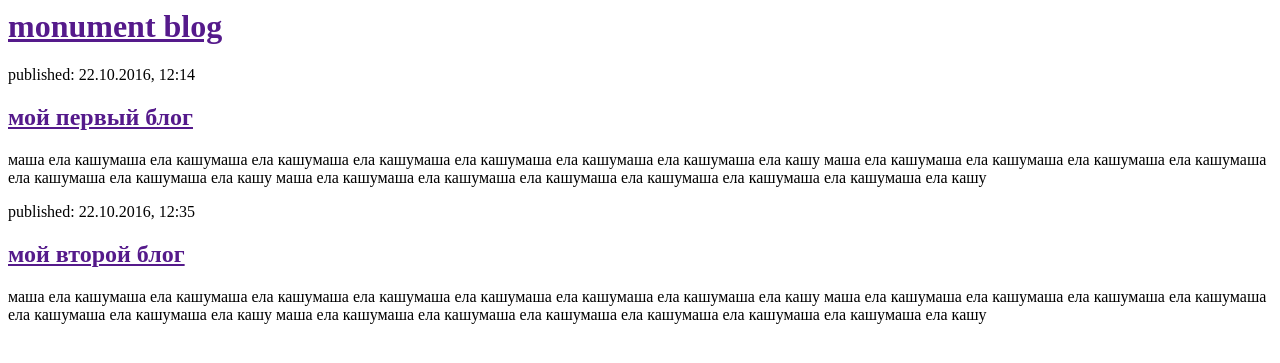
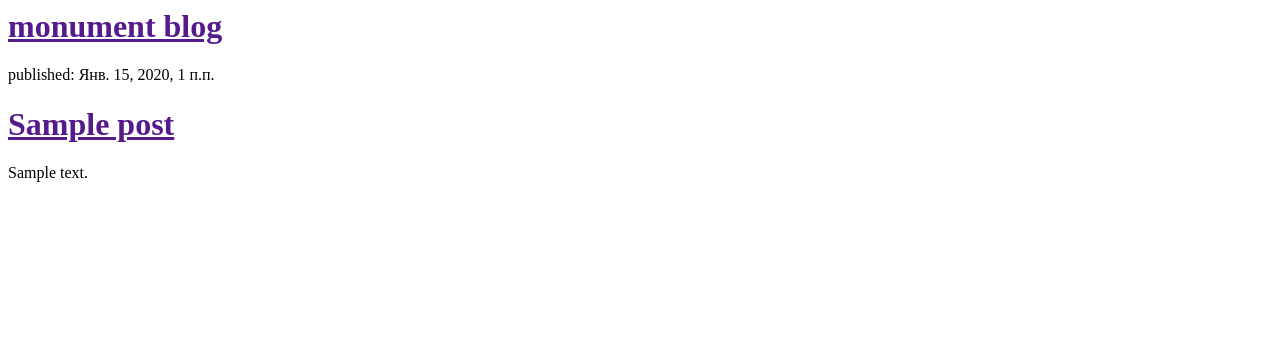
Before and after one commit to elegants-style/monument, a Django app: template blog/templates/blog/post_list.html in a window 1280 px wide. Shown: the top 363 px of the page. Run offline with Django 3.2, Linux system fonts and the light colour scheme; the template is opened without the code that fills it: values that come from a table or form of the project are taken from there, others are empty; tables that the repository leaves empty hold one stand-in row (values such as "Sample post").

Commit message:
изменен шаблон добаление статей из базы данных

```diff
--- a/blog/templates/blog/post_list.html
+++ b/blog/templates/blog/post_list.html
@@ -8,21 +8,12 @@
         <a href="">monument blog</a>
       </h1>
     </div>
-    <div>
-      <p>published: 22.10.2016, 12:14 </p>
-      <h2><a href="">мой первый блог</a></h2>
-      <p>маша ела кашумаша ела кашумаша ела кашумаша ела кашумаша ела кашумаша ела кашумаша ела кашумаша ела кашу
-        маша ела кашумаша ела кашумаша ела кашумаша ела кашумаша ела кашумаша ела кашумаша ела кашу
-        маша ела кашумаша ела кашумаша ела кашумаша ела кашумаша ела кашумаша ела кашумаша ела кашу
-      </p>
-    </div>
-    <div>
-      <p>published: 22.10.2016, 12:35 </p>
-      <h2><a href="">мой второй блог</a></h2>
-      <p>маша ела кашумаша ела кашумаша ела кашумаша ела кашумаша ела кашумаша ела кашумаша ела кашумаша ела кашу
-        маша ела кашумаша ела кашумаша ела кашумаша ела кашумаша ела кашумаша ела кашумаша ела кашу
-        маша ела кашумаша ела кашумаша ела кашумаша ела кашумаша ела кашумаша ела кашумаша ела кашу
-      </p>
-    </div>
+    {% for post in posts %}
+            <div>
+                <p>published: {{ post.published_date }}</p>
+                <h1><a href="">{{ post.title }}</a></h1>
+                <p>{{ post.text|linebreaksbr }}</p>
+            </div>
+        {% endfor %}
   </body>
 </html>
--- a/blog/views.py
+++ b/blog/views.py
@@ -1,6 +1,9 @@
 from django.shortcuts import render
+from django.utils import timezone
+from .models import Post
 
 def post_list(request):
-    return render(request, 'blog/post_list.html',{})
+    posts = Post.objects.filter(published_date__lte=timezone.now()).order_by('published_date')
+    return render(request, 'blog/post_list.html',{'posts':posts})
 
 # Create your views here.
```
